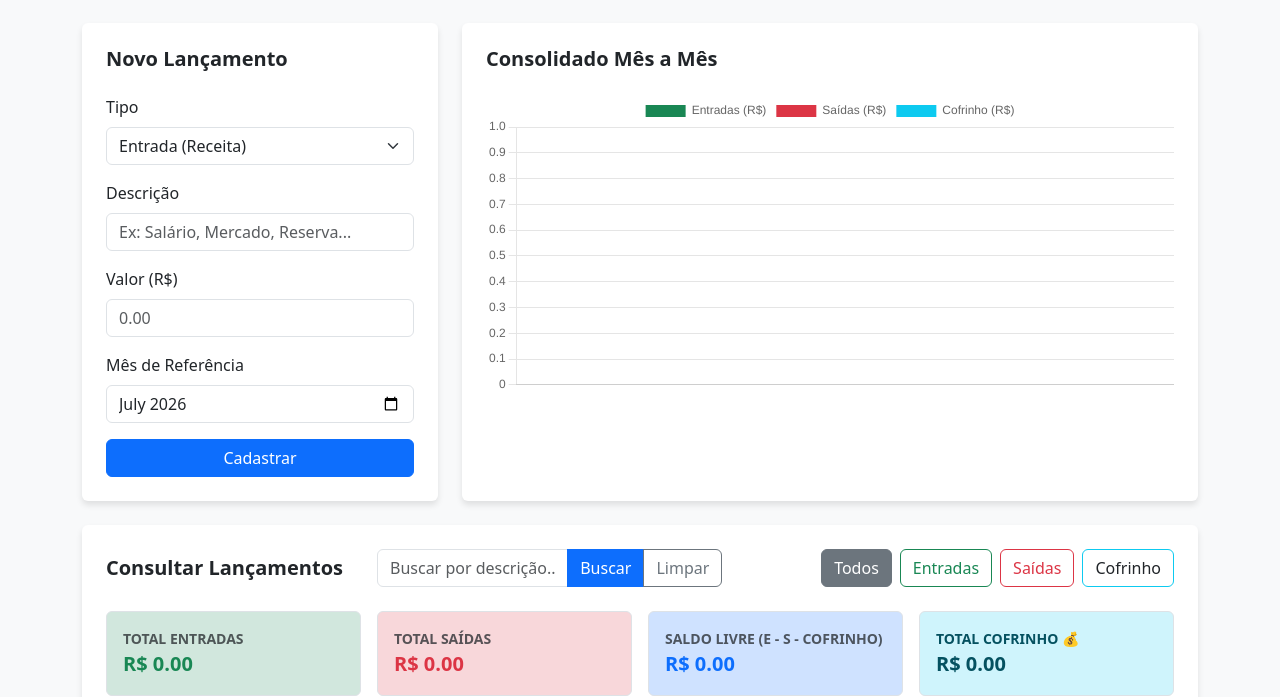
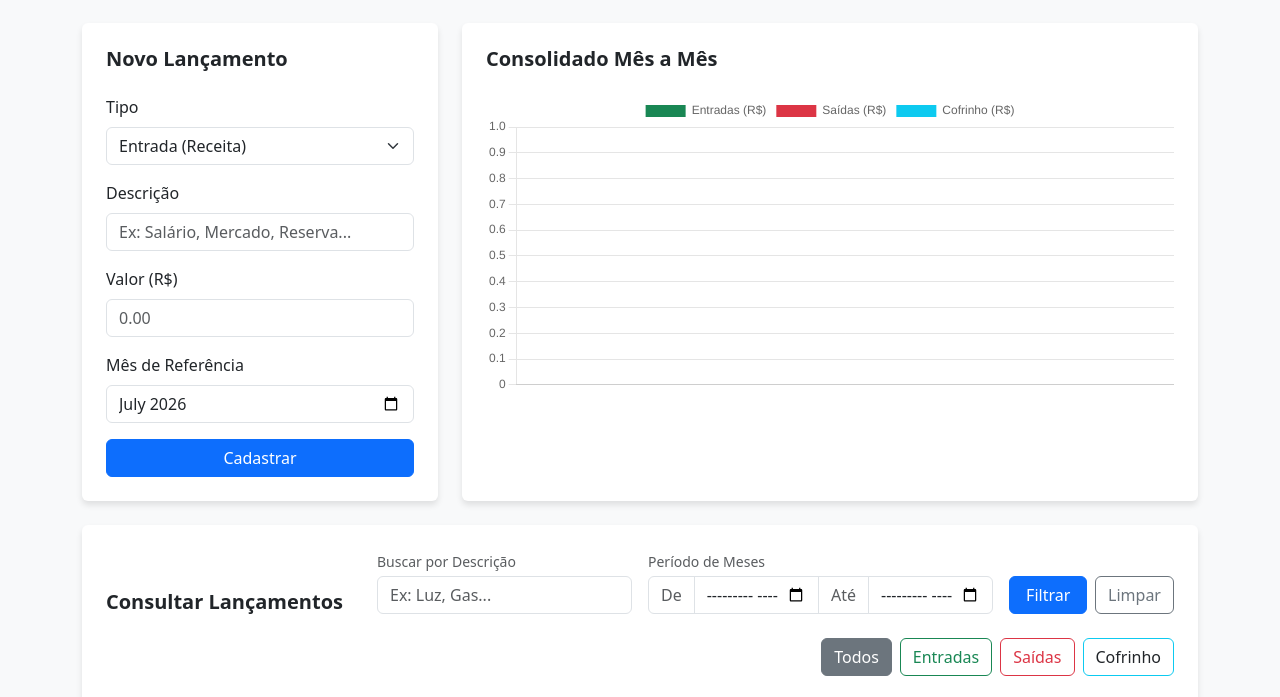
Before and after one commit to rodrigoliver831/financas, a plain HTML site: page index.html in a window 1280 px wide. Shown: the part 121-818 px from the top of the page. Drawn offline with nearby package versions, Linux system fonts and the light colour scheme.

Commit message:
Add files via upload

```diff
--- a/index.html
+++ b/index.html
@@ -64,23 +64,41 @@
     </div>
 
     <div class="card mt-4 p-4">
-        <div class="row align-items-center mb-4 g-3">
-            <div class="col-md-3">
+        <div class="row align-items-end mb-4 g-3">
+            <div class="col-xl-3 col-lg-12">
                 <h3 class="card-title m-0 h5 fw-bold">Consultar Lançamentos</h3>
             </div>
-            <div class="col-md-4">
+
+            <div class="col-xl-3 col-md-4">
+                <label class="form-label small text-muted mb-1">Buscar por Descrição</label>
+                <input type="text" id="busca-descricao" class="form-control" placeholder="Ex: Luz, Gas..." oninput="aplicarFiltrosGlobal()">
+            </div>
+
+            <div class="col-xl-4 col-md-5">
+                <label class="form-label small text-muted mb-1">Período de Meses</label>
                 <div class="input-group">
-                    <input type="text" id="busca-descricao" class="form-control" placeholder="Buscar por descrição...">
-                    <button class="btn btn-primary" type="button" onclick="aplicarBusca()">Buscar</button>
-                    <button class="btn btn-outline-secondary" type="button" onclick="limparBusca()">Limpar</button>
+                    <span class="input-group-text bg-transparent text-muted small">De</span>
+                    <input type="month" id="filtro-data-inicio" class="form-control" onchange="aplicarFiltrosGlobal()">
+                    <span class="input-group-text bg-transparent text-muted small">Até</span>
+                    <input type="month" id="filtro-data-fim" class="form-control" onchange="aplicarFiltrosGlobal()">
                 </div>
             </div>
-            <div class="col-md-5 text-md-end">
+
+            <div class="col-xl-2 col-md-3">
+                <div class="d-flex gap-2 w-100">
+                    <button class="btn btn-primary flex-grow-1" type="button" onclick="aplicarFiltrosGlobal()">Filtrar</button>
+                    <button class="btn btn-outline-secondary" type="button" onclick="limparFiltrosGlobal()" title="Limpar Filtros">Limpar</button>
+                </div>
+            </div>
+        </div>
+
+        <div class="row mb-4">
+            <div class="col-12 text-md-end">
                 <div class="d-flex gap-2 justify-content-md-end flex-wrap">
-                    <button class="btn btn-outline-secondary active" id="btn-todos" onclick="filtrar('todos')">Todos</button>
-                    <button class="btn btn-outline-success" id="btn-entradas" onclick="filtrar('entrada')">Entradas</button>
-                    <button class="btn btn-outline-danger" id="btn-saidas" onclick="filtrar('saida')">Saídas</button>
-                    <button class="btn btn-outline-info text-dark" id="btn-cofrinho" onclick="filtrar('cofrinho')">Cofrinho</button>
+                    <button class="btn btn-outline-secondary active" id="btn-todos" onclick="filtrarTipo('todos')">Todos</button>
+                    <button class="btn btn-outline-success" id="btn-entradas" onclick="filtrarTipo('entrada')">Entradas</button>
+                    <button class="btn btn-outline-danger" id="btn-saidas" onclick="filtrarTipo('saida')">Saídas</button>
+                    <button class="btn btn-outline-info text-dark" id="btn-cofrinho" onclick="filtrarTipo('cofrinho')">Cofrinho</button>
                 </div>
             </div>
         </div>
@@ -108,14 +126,12 @@
     let lancamentos = JSON.parse(localStorage.getItem('lancamentos')) || [];
     let filtroAtual = 'todos';
     let termoBusca = '';
+    let dataInicioFiltro = '';
+    let dataFimFiltro = '';
     let meuGrafico = null;
 
-    // Define o mês atual como padrão no input
+    // Define o mês atual como padrão no input de cadastro
     document.getElementById('mes').value = new Date().toISOString().substring(0, 7);
-
-    document.getElementById('busca-descricao').addEventListener('keypress', function(e) {
-        if (e.key === 'Enter') aplicarBusca();
-    });
 
     document.getElementById('finance-form').addEventListener('submit', function(e) {
         e.preventDefault();
@@ -129,11 +145,9 @@
         };
 
         if (idEdicao) {
-            // Modo Edição: Atualiza o item existente
             lancamentos = lancamentos.map(l => l.id === parseInt(idEdicao) ? { ...l, ...dadosForm } : l);
-            cancelarEdicao(); // Reseta o estado do formulário
+            cancelarEdicao();
         } else {
-            // Modo Criação: Adiciona um novo item
             const novoLancamento = {
                 id: Date.now(),
                 ...dadosForm
@@ -152,7 +166,6 @@
     }
 
     function deletar(id) {
-        // Se o item que está sendo editado for deletado, cancela a edição
         if (document.getElementById('edit-id').value == id) cancelarEdicao();
 
         lancamentos = lancamentos.filter(l => l.id !== id);
@@ -164,14 +177,12 @@
         const item = lancamentos.find(l => l.id === id);
         if (!item) return;
 
-        // Preenche o formulário
         document.getElementById('edit-id').value = item.id;
         document.getElementById('tipo').value = item.tipo;
         document.getElementById('descricao').value = item.descricao;
         document.getElementById('valor').value = item.valor;
         document.getElementById('mes').value = item.mes;
 
-        // Altera a interface para o modo de edição
         document.getElementById('form-title').innerText = "Editar Lançamento";
         document.getElementById('btn-submit').innerText = "Salvar Alterações";
         document.getElementById('btn-submit').classList.replace('btn-primary', 'btn-warning');
@@ -185,7 +196,6 @@
         document.getElementById('finance-form').reset();
         document.getElementById('mes').value = new Date().toISOString().substring(0, 7);
 
-        // Volta a interface para o modo de criação
         document.getElementById('form-title').innerText = "Novo Lançamento";
         document.getElementById('btn-submit').innerText = "Cadastrar";
         document.getElementById('btn-submit').classList.replace('btn-warning', 'btn-primary');
@@ -198,23 +208,19 @@
             return;
         }
 
-        // Cabeçalho do CSV com BOM para o Excel ler corretamente os acentos em português
         let csvContent = "\uFEFFMês;Descrição;Tipo;Valor (R$)\n";
-
-        // Ordena os dados por mês para o relatório ficar bonito
         const dadosOrdenados = [...lancamentos].sort((a, b) => a.mes.localeCompare(b.mes));
 
         dadosOrdenados.forEach(l => {
             const linha = [
                 formatarMes(l.mes),
-                l.descricao.replace(/;/g, ','), // Evita quebrar as colunas se houver ponto e vírgula na descrição
+                l.descricao.replace(/;/g, ','),
                 l.tipo.toUpperCase(),
-                l.valor.toFixed(2).replace('.', ',') // Formato de moeda brasileiro para o Excel
+                l.valor.toFixed(2).replace('.', ',')
             ];
             csvContent += linha.join(';') + '\n';
         });
 
-        // Cria o download do arquivo
         const blob = new Blob([csvContent], { type: 'text/csv;charset=utf-8;' });
         const url = URL.createObjectURL(blob);
         const link = document.createElement("a");
@@ -225,7 +231,7 @@
         document.body.removeChild(link);
     }
 
-    function filtrar(tipo) {
+    function filtrarTipo(tipo) {
         filtroAtual = tipo;
         document.getElementById('btn-todos').classList.toggle('active', tipo === 'todos');
         document.getElementById('btn-entradas').classList.toggle('active', tipo === 'entrada');
@@ -234,14 +240,20 @@
         atualizarTela();
     }
 
-    function aplicarBusca() {
+    function aplicarFiltrosGlobal() {
         termoBusca = document.getElementById('busca-descricao').value.toLowerCase().trim();
+        dataInicioFiltro = document.getElementById('filtro-data-inicio').value;
+        dataFimFiltro = document.getElementById('filtro-data-fim').value;
         atualizarTela();
     }
 
-    function limparBusca() {
+    function limparFiltrosGlobal() {
         document.getElementById('busca-descricao').value = '';
+        document.getElementById('filtro-data-inicio').value = '';
+        document.getElementById('filtro-data-fim').value = '';
         termoBusca = '';
+        dataInicioFiltro = '';
+        dataFimFiltro = '';
         atualizarTela();
     }
 
@@ -254,7 +266,11 @@
         return lancamentos.filter(l => {
             const passaTipo = (filtroAtual === 'todos' || l.tipo === filtroAtual);
             const passaDescricao = l.descricao.toLowerCase().includes(termoBusca);
-            return passaTipo && passaDescricao;
+
+            const passaDataInicio = !dataInicioFiltro || l.mes >= dataInicioFiltro;
+            const passaDataFim = !dataFimFiltro || l.mes <= dataFimFiltro;
+
+            return passaTipo && passaDescricao && passaDataInicio && passaDataFim;
         });
     }
 
@@ -270,14 +286,19 @@
         let totalCofrinho = 0;
 
         lancamentos.forEach(l => {
-            if (l.descricao.toLowerCase().includes(termoBusca)) {
+            const passaDescricao = l.descricao.toLowerCase().includes(termoBusca);
+            const passaDataInicio = !dataInicioFiltro || l.mes >= dataInicioFiltro;
+            const passaDataFim = !dataFimFiltro || l.mes <= dataFimFiltro;
+
+            if (passaDescricao && passaDataInicio && passaDataFim) {
                 if (l.tipo === 'entrada') totalEntradas += l.valor;
                 if (l.tipo === 'saida') totalSaidas += l.valor;
                 if (l.tipo === 'cofrinho') totalCofrinho += l.valor;
             }
         });
 
-        const sufixoTitulo = termoBusca ? ` (Filtrado)` : '';
+        const temFiltroAtivo = termoBusca || dataInicioFiltro || dataFimFiltro;
+        const sufixoTitulo = temFiltroAtivo ? ` (Filtrado)` : '';
         const saldoLivre = totalEntradas - totalSaidas - totalCofrinho;
 
         if (filtroAtual === 'todos') {
@@ -308,10 +329,12 @@
                 </div>
             `;
         } else {
+            const totalVisivel = dadosFiltrados.reduce((soma, item) => soma + item.valor, 0);
+
             const mapasCards = {
-                'entrada': { classe: 'bg-success-subtle text-success', titulo: 'Total de Entradas', valor: totalEntradas },
-                'saida': { classe: 'bg-danger-subtle text-danger', titulo: 'Total de Saídas', valor: totalSaidas },
-                'cofrinho': { classe: 'bg-info-subtle text-info-emphasis', titulo: 'Total Guardado no Cofrinho 💰', valor: totalCofrinho }
+                'entrada': { classe: 'bg-success-subtle text-success', titulo: 'Total de Entradas', valor: totalVisivel },
+                'saida': { classe: 'bg-danger-subtle text-danger', titulo: 'Total de Saídas', valor: totalVisivel },
+                'cofrinho': { classe: 'bg-info-subtle text-info-emphasis', titulo: 'Total Guardado no Cofrinho 💰', valor: totalVisivel }
             };
             const cardAtivo = mapasCards[filtroAtual];
             cardsResumo.innerHTML = `
@@ -357,7 +380,7 @@
         });
 
         if (dadosFiltrados.length === 0) {
-            tbody.innerHTML = `<tr><td colspan="5" class="text-center text-muted py-4">Nenhum lançamento encontrado.</td></tr>`;
+            tbody.innerHTML = `<tr><td colspan="5" class="text-center text-muted py-4">Nenhum lançamento encontrado para os filtros aplicados.</td></tr>`;
         }
     }
 
@@ -431,7 +454,6 @@
         renderizarGrafico();
     }
 
-    // Inicialização da tela
     atualizarTela();
 </script>
 
```
